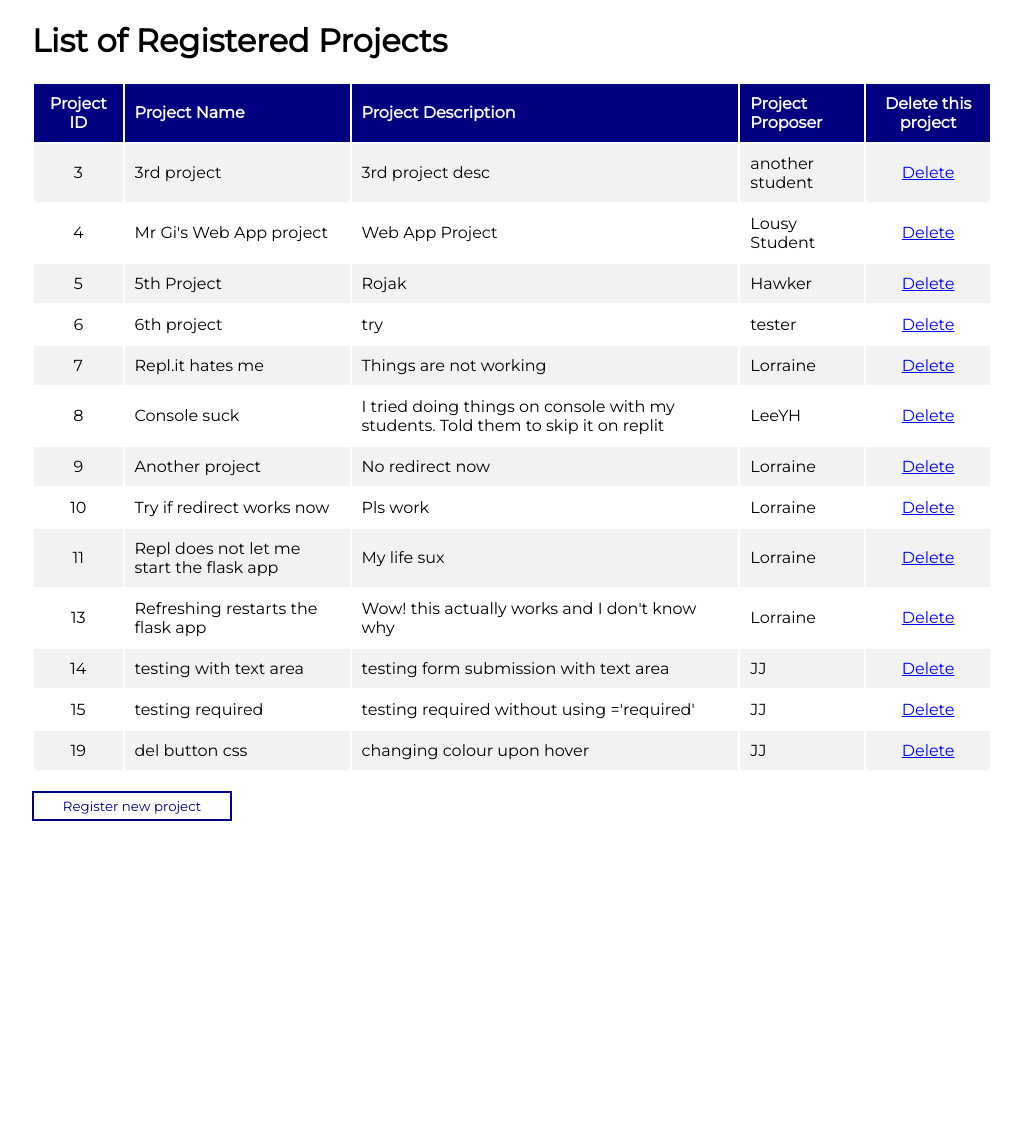
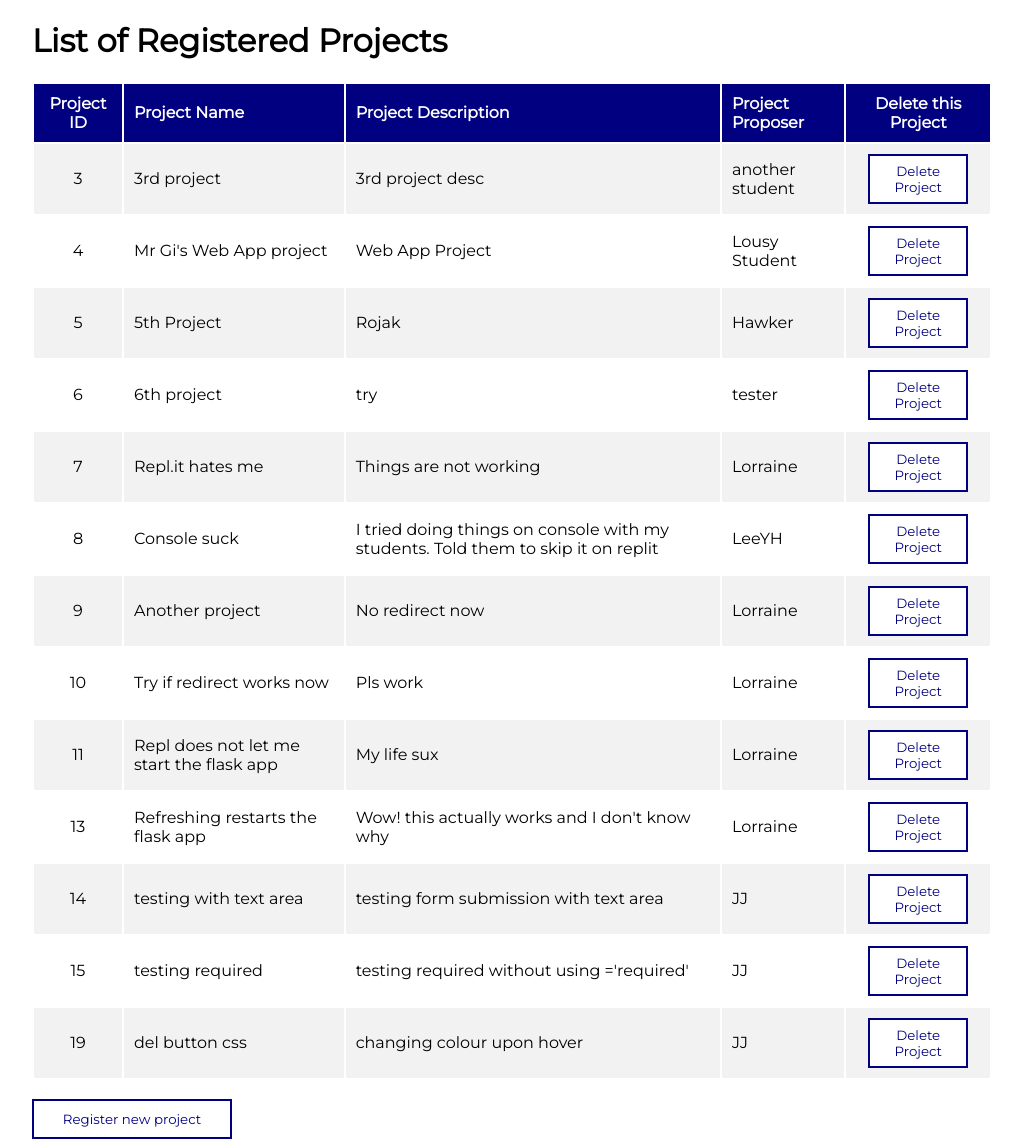
Before and after one commit to jjcheung/WebApp---Project-Proposal, a Flask app: page / in a window 1280 px wide. Shown: the whole page, without its empty margins (128-1149 px from the left). Before the commit the page ends 821 px from the top, so only its background shows below. Run offline with Flask 2, Linux system fonts and the light colour scheme; data comes from the database, SQL or seed files in the repository; both versions use the stored data as it was after the commit.

Commit message:
created form page to submit proposal, list page to tabulate proposals, with css, ability to delete entry, and css file

```diff
--- a/static/style.css
+++ b/static/style.css
@@ -45,7 +45,7 @@ input[type="text"]{
 	background: white;
 	border: 2px solid #000080;
 	width: 75%;
-	height: 30px;
+	height: 40px;
   font-family: 'Montserrat', sans-serif;
 }
 
@@ -61,10 +61,25 @@ textarea {
 
 input[type="submit"]{
 	background:white;
-	height: 30px;
+	height: 40px;
 	width: 200px;
 	color:#000080;
 	border: 2px solid #000080;
 	cursor: pointer;
   font-family: 'Montserrat', sans-serif;
+  white-space: normal;
+  word-wrap: break-word;
 }
+
+
+#del-button {
+  width: 100px;
+  height: 50px;
+}
+
+
+input[type="submit"]:hover{
+	background: #000080;
+	color:white;
+	border: 2px solid #000080;
+	cursor: pointer;
--- a/templates/proj-list.html
+++ b/templates/proj-list.html
@@ -17,14 +17,17 @@
 				<th>Project Name</th>
         <th>Project Description</th>
         <th>Project Proposer</th>
-        <th>Delete this project</th>
+        <th>Delete this Project</th>
 			</tr>
 			{% for record in data %}
 			<tr>
 				{% for value in record %}
 				<td>{{value}}</td>
 				{% endfor %}
-        <td><a href="{{url_for('delete', pid=record[0]) }}">Delete</a></td>
+        <!-- <td><a href="{{url_for('delete', pid=record[0]) }}">Delete</a></td> -->
+              <td><form action="{{url_for('delete', pid=record[0]) }}">
+      <input id='del-button' type="Submit" value="Delete Project">
+    </form></td>
 			</tr>
 			{% endfor %}
 		</table>
```
Also changed, not shown: app.db.
